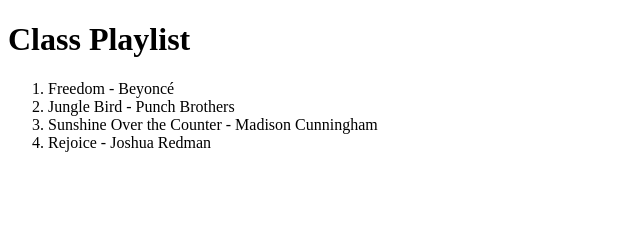
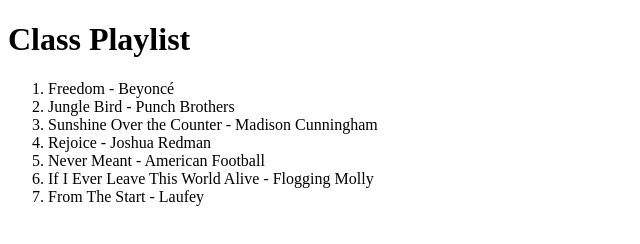
Before and after one commit to bstn-jan-2025-na/playlist, a plain HTML site: page index.html in a window 1280 px wide. Shown: the whole page, without its empty margins (0-640 px from the left). Drawn offline with Linux system fonts and the light colour scheme.

Commit message:
add 3 songs

```diff
--- a/index.html
+++ b/index.html
@@ -14,6 +14,9 @@
 			<li>Jungle Bird - Punch Brothers</li>
 			<li>Sunshine Over the Counter - Madison Cunningham</li>
 			<li>Rejoice - Joshua Redman</li>
+			<li>Never Meant - American Football</li>
+			<li>If I Ever Leave This World Alive - Flogging Molly</li>
+			<li>From The Start - Laufey</li>
 		</ol>
 	</body>
 </html>
```
Lines whose indentation alone changed are shown as unchanged.
